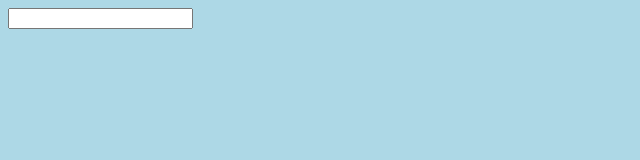
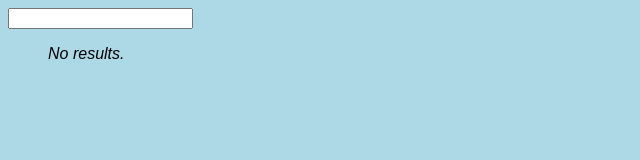
Before and after one commit to skeeto/elfeed, a plain HTML site: page web/index.html in a window 1280 px wide. Shown: the full height of the page, 0-640 px from the left. Drawn offline with nearby package versions, Linux system fonts and the light colour scheme.

Commit message:
Adjust elfeed web html.

```diff
--- a/web/elfeed.css
+++ b/web/elfeed.css
@@ -15,3 +15,7 @@ time {
 .tag-unread {
     font-weight: bold;
 }
+
+.no-results {
+    font-style: italic;
+}
--- a/web/index.html
+++ b/web/index.html
@@ -7,7 +7,8 @@
     <script src="//cdnjs.cloudflare.com/ajax/libs/URI.js/1.7.2/URI.min.js"></script>
     <script src="elfeed.js"></script>
   </head>
-  <body ng-controller="SearchCtrl">
+  <body>
+    <div ng-controller="SearchCtrl">
       <form ng-submit="update()">
         <input type="text" ng-model="query" ng-change="update()"/>
       </form>
@@ -19,6 +20,10 @@
             <span class="{{entry.classes}}">{{entry.title}}</span>
           </a>
         </li>
+        <span class="no-results" ng-show="!entries.length">
+          No results.
+        </span>
       </ul>
+    </div>
   </body>
 </html>
```
Lines whose indentation alone changed are shown as unchanged.
